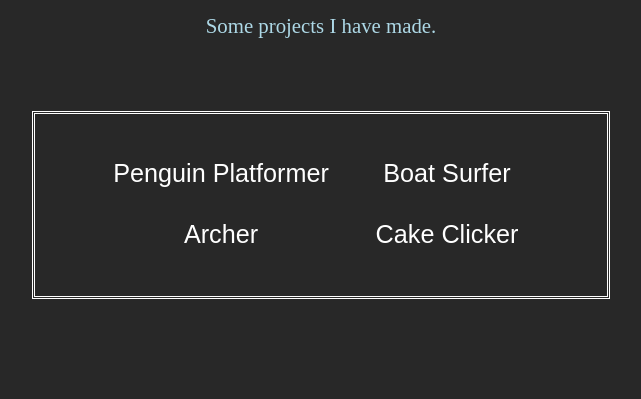
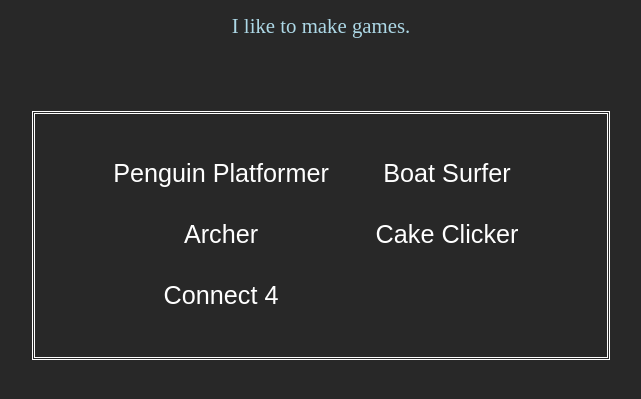
Before and after one commit to AadiCharpe/AadiFun, a plain HTML site: page index.html in a window 1280 px wide. Shown: the part 133-532 px from the top of the page, without its empty margins (327-968 px from the left). Drawn offline with Linux system fonts and the light colour scheme.

Commit message:
changed description

```diff
--- a/index.html
+++ b/index.html
@@ -10,12 +10,13 @@
     <body>
         <div class="text">
             <h1 class="title">Aadi Fun</h1>
-            <p class="description">Some projects I have made.</p>
+            <p class="description">I like to make games.</p>
         </div>
         <div class="games">
             <div class="column1">
                 <a href="https://aadicharpe.github.io/penguin-platformer/">Penguin Platformer</a>
                 <a href="https://aadicharpe.github.io/Archer/">Archer</a>
+                <a href="https://aadicharpe.github.io/Connect4/">Connect 4</a>
             </div>
             <div class="column2">
                 <a href="https://aadicharpe.github.io/BoatSurfer/">Boat Surfer</a>
```
